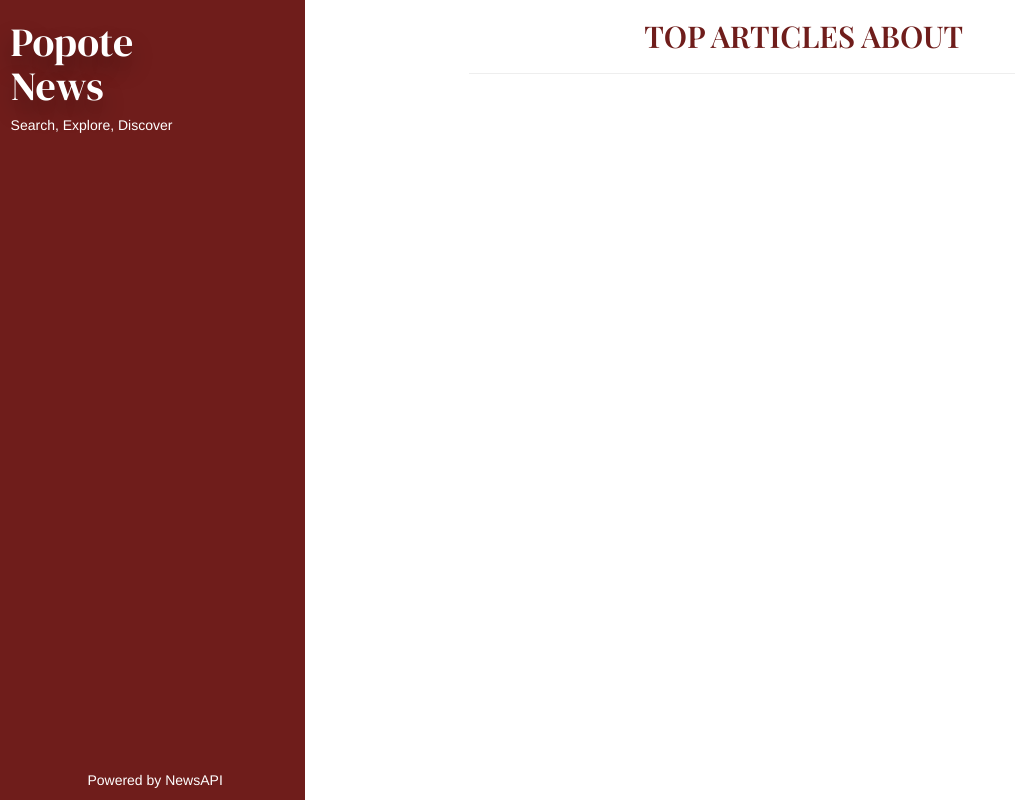
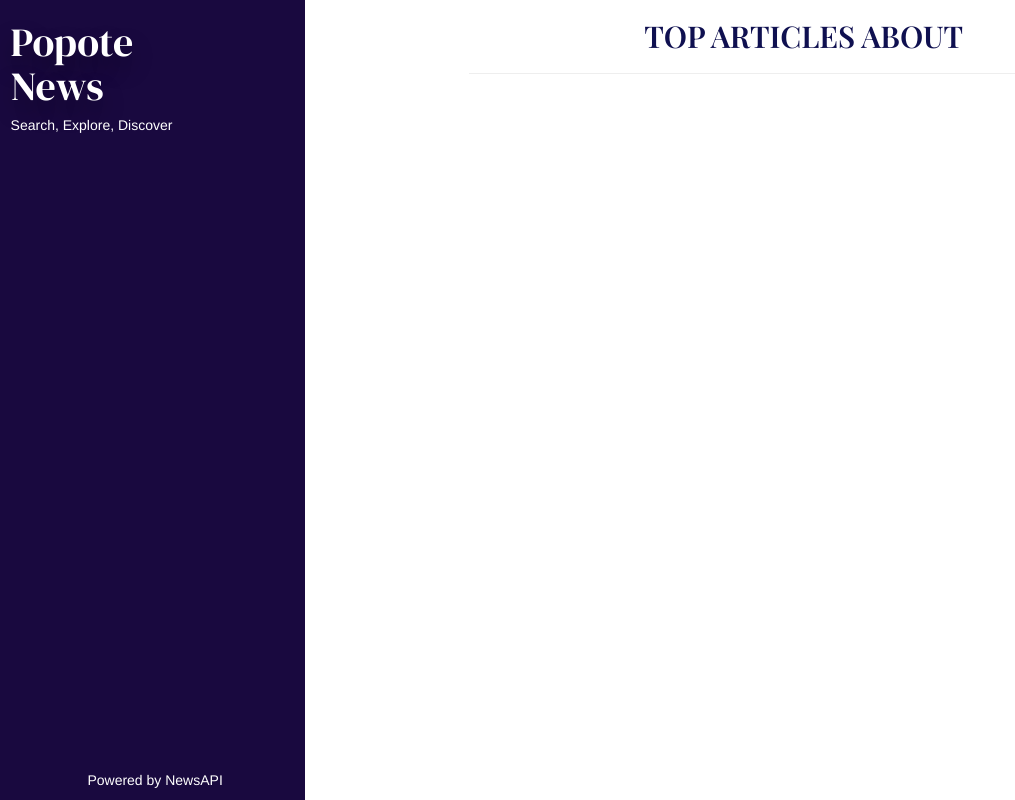
Before and after one commit to maureenndiema/POPOTE-NEWS, a Flask app: template app/templates/search.html in a window 1280 px wide. Shown: the whole page, without its empty margins (0-1015 px from the left). Run offline with Flask 2, Linux system fonts and the light colour scheme; the template is opened without the code that fills it, so the values that code supplies are empty; some libraries are stand-ins or nearby versions.

Commit message:
change h3 styling & background color

```diff
--- a/app/static/CSS/base.css
+++ b/app/static/CSS/base.css
@@ -46,7 +46,7 @@ a:visited {
 }
 
 .col-md-3 {
-    background-color: #6F1D1B;
+    background-color: #19093f;
     padding-left: 2%;
     color: white;
 }
@@ -87,7 +87,7 @@ form input[type=text] {
 
 h3 {
     font-size: 3rem;
-    color: #6F1D1B;
+    color: #0f1050;
     font-family: 'Playfair Display', serif;
 }
 
--- a/app/templates/articles.html
+++ b/app/templates/articles.html
@@ -3,7 +3,7 @@
 
 {% block styles %}
 {{ super() }}
-<link rel="stylesheet" href="{{url_for('static',filename='css/articles.css')}}" type="text/css">
+<link rel="stylesheet" href="{{url_for('static',filename='CSS/articles.css')}}" type="text/css">
 {% endblock %}
 
 {% block content%}
--- a/app/templates/base.html
+++ b/app/templates/base.html
@@ -12,7 +12,7 @@
   {{ super() }}
   <link rel="shortcut icon" href="{{ url_for('static', filename='favicon.ico') }}">
   <link href="https://fonts.googleapis.com/css2?family=DM+Serif+Display&family=Playfair+Display:wght@600&family=Roboto&display=swap" rel="stylesheet">
-  <link rel="stylesheet" href="{{url_for('static',filename='css/base.css')}}" type="text/css">
+  <link rel="stylesheet" href="{{url_for('static',filename='CSS/base.css')}}" type="text/css">
   {% endblock %}
 </head>
 
--- a/app/templates/index.html
+++ b/app/templates/index.html
@@ -4,15 +4,15 @@
 {% block styles%}
 {{ super() }}
 <link rel="stylesheet" href="https://cdnjs.cloudflare.com/ajax/libs/font-awesome/4.7.0/css/font-awesome.min.css">
-<link rel="stylesheet" href="{{url_for('static',filename='css/index.css')}}" type="text/css">
+<link rel="stylesheet" href="{{url_for('static',filename='CSS/index.css')}}" type="text/css">
 {% endblock styles%}
 <!-- Content block -->
 {% block content %}
 <div class="row">
     <div class="header col-md-3">
         <a href="/">
-            <h1 class="visible">Popote<br>News</h1>
-            <h1 class="not-visible">Popote News</h1>
+            <h1 class="visible">Popote<br>News</h1><br>
+            <!-- <h1 class="not-visible">Popote News</h1> -->
         </a>
         <h5>The World in a Headline</h5>
         <br>
--- a/app/templates/search.html
+++ b/app/templates/search.html
@@ -3,7 +3,7 @@
 
 {% block styles %}
 {{ super() }}
-<link rel="stylesheet" href="{{url_for('static',filename='css/search.css')}}" type="text/css">
+<link rel="stylesheet" href="{{url_for('static',filename='CSS/search.css')}}" type="text/css">
 {% endblock %}
 {% block content %}
 <div class="row">
```
Also changed, not shown: tests/test_articles.py (+2 -2 lines), tests/test_keyword.py (+2 -2 lines). Lines whose indentation alone changed are shown as unchanged.
